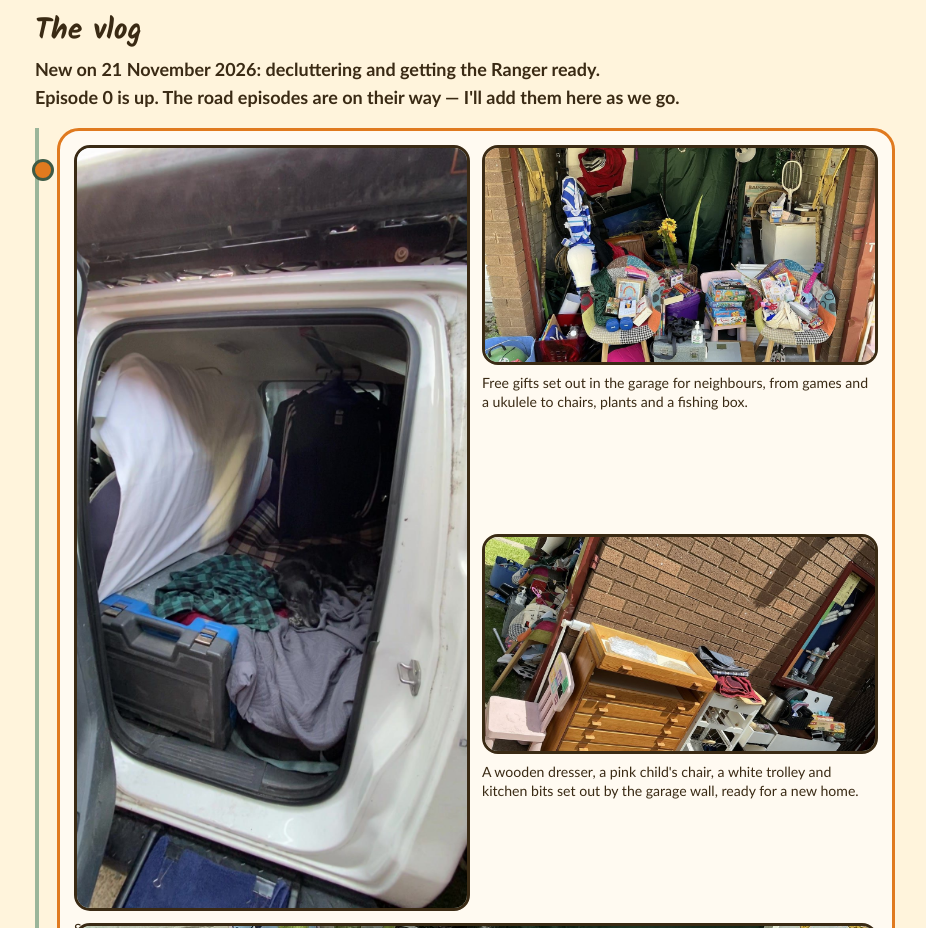
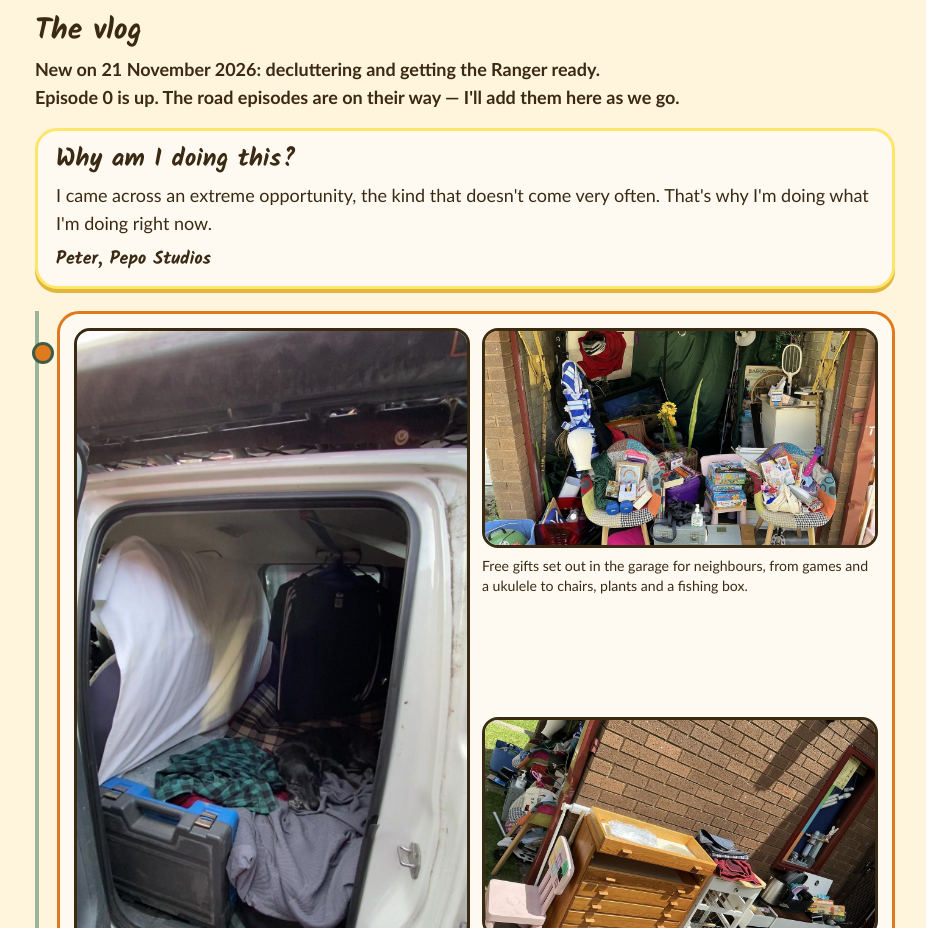
Before and after one commit to pietroslizik-ux/Pepo-temp-site, a plain HTML site: page summer-trip/index.html in a window 1280 px wide. Shown: the part 2280-3208 px from the top of the page, without its empty margins (175-1101 px from the left). Drawn offline with Linux system fonts and the light colour scheme.

Commit message:
Add Peter's why-I'm-doing-this note to the Summer Trip Vlog

```diff
--- a/summer-trip/index.html
+++ b/summer-trip/index.html
@@ -174,6 +174,26 @@
     }
 
     .timeline-lead { margin: 0; font-weight: 700; }
+
+
+    .why-trip {
+      margin: 0 0 22px;
+      padding: 14px 18px 12px;
+      background: var(--paper);
+      border: 3px solid var(--yellow);
+      border-radius: 22px;
+      box-shadow: 0 4px 0 #e2b63a;
+    }
+    .why-trip h2 {
+      margin: 0 0 8px;
+      font-size: clamp(1.25rem, 2.6vw, 1.55rem);
+    }
+    .why-trip p { margin: 0 0 8px; }
+    .why-trip p:last-child { margin-bottom: 0; }
+    .why-sign {
+      font-family: var(--hand);
+      font-weight: 700;
+    }
 
     .timeline {
       list-style: none;
@@ -602,6 +622,12 @@
       <p class="timeline-lead">Episode 0 is up. The road episodes are on their way — I'll add them here as we go.</p>
     </section>
 
+    <aside class="why-trip" id="why-trip" aria-labelledby="why-title">
+      <h2 id="why-title">Why am I doing this?</h2>
+      <p>I came across an extreme opportunity, the kind that doesn't come very often. That's why I'm doing what I'm doing right now.</p>
+      <p class="why-sign">Peter, Pepo Studios</p>
+    </aside>
+
     <ol class="timeline">
 
       <li class="ep ep-live" id="ranger-21-nov">
```
